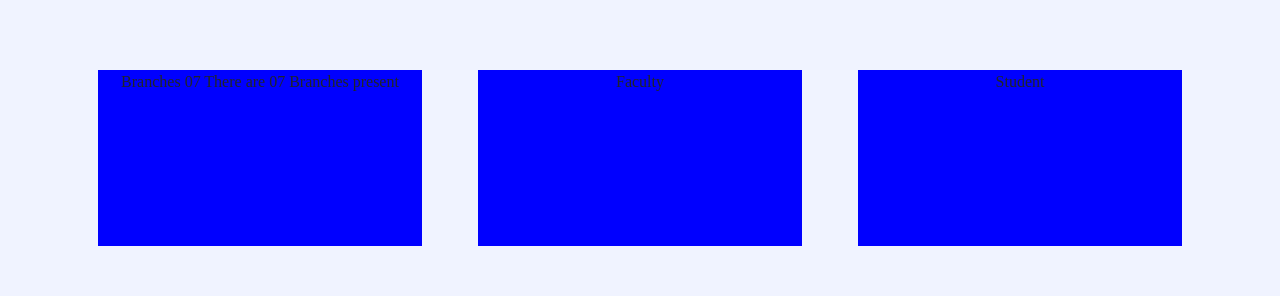
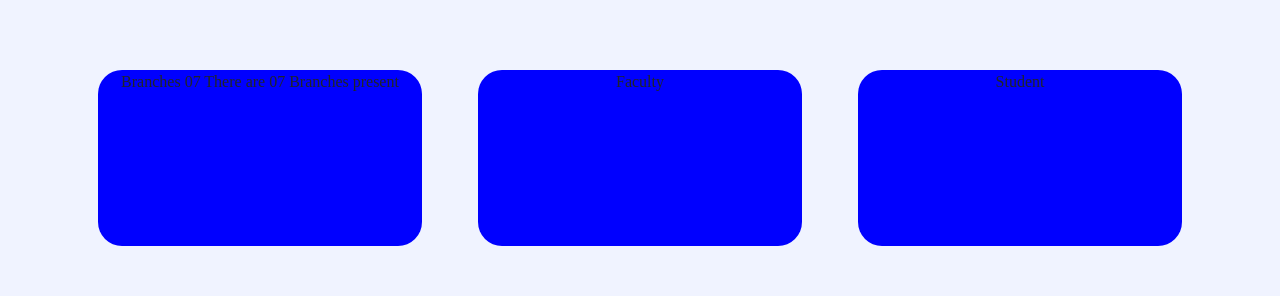
Before and after one commit to BiplabGanguly/competitiveEdge, a React (Create React App) app: page /admin/dashboard in a window 1280 px wide. Shown: the part 157-453 px from the top of the page. Built offline with nearby package versions, Linux system fonts and the light colour scheme.

Commit message:
change admindashboard

```diff
--- a/src/Css/admindashboardStyle.css
+++ b/src/Css/admindashboardStyle.css
@@ -3,6 +3,7 @@
     background-color: blue;
     height: 22vh;
     margin: 0 2vh 3vh 2vh;
+    border-radius: 3vh;
 }
 .center-content{
     height: 30vh;
```
